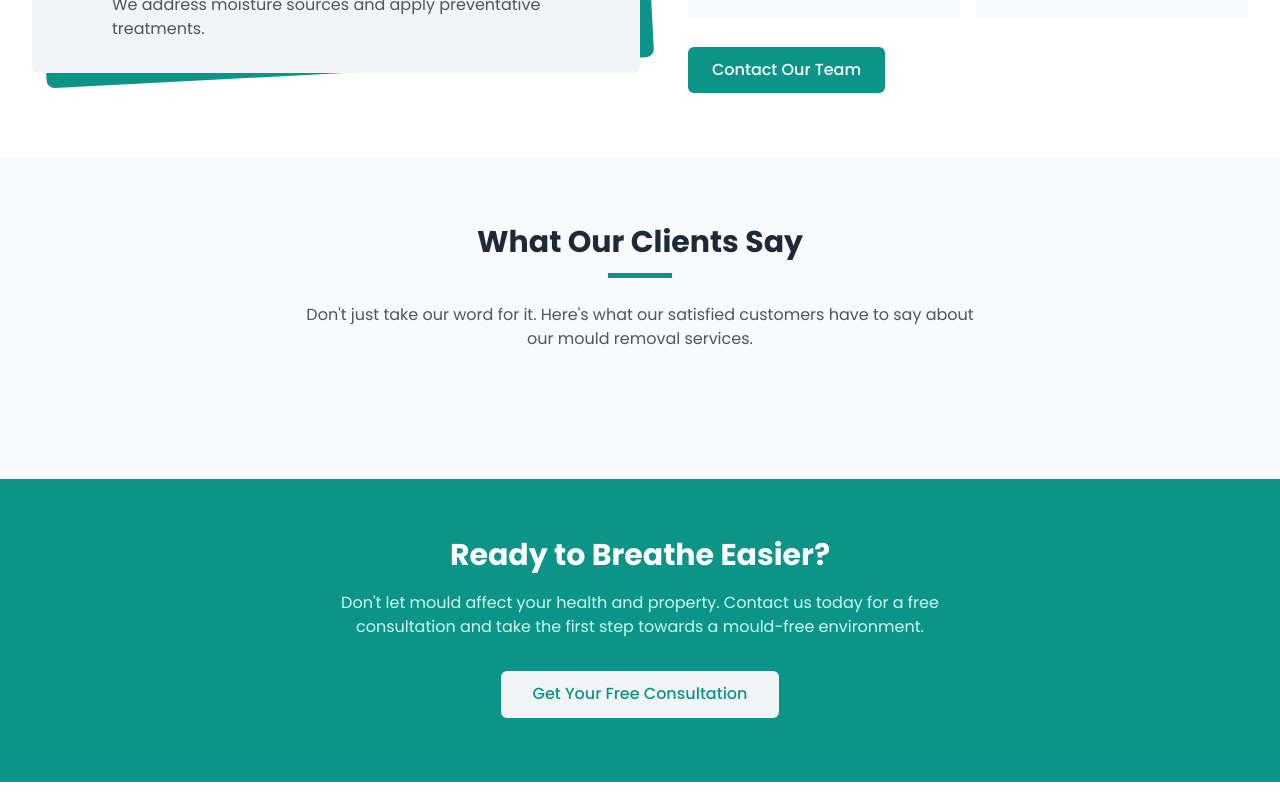
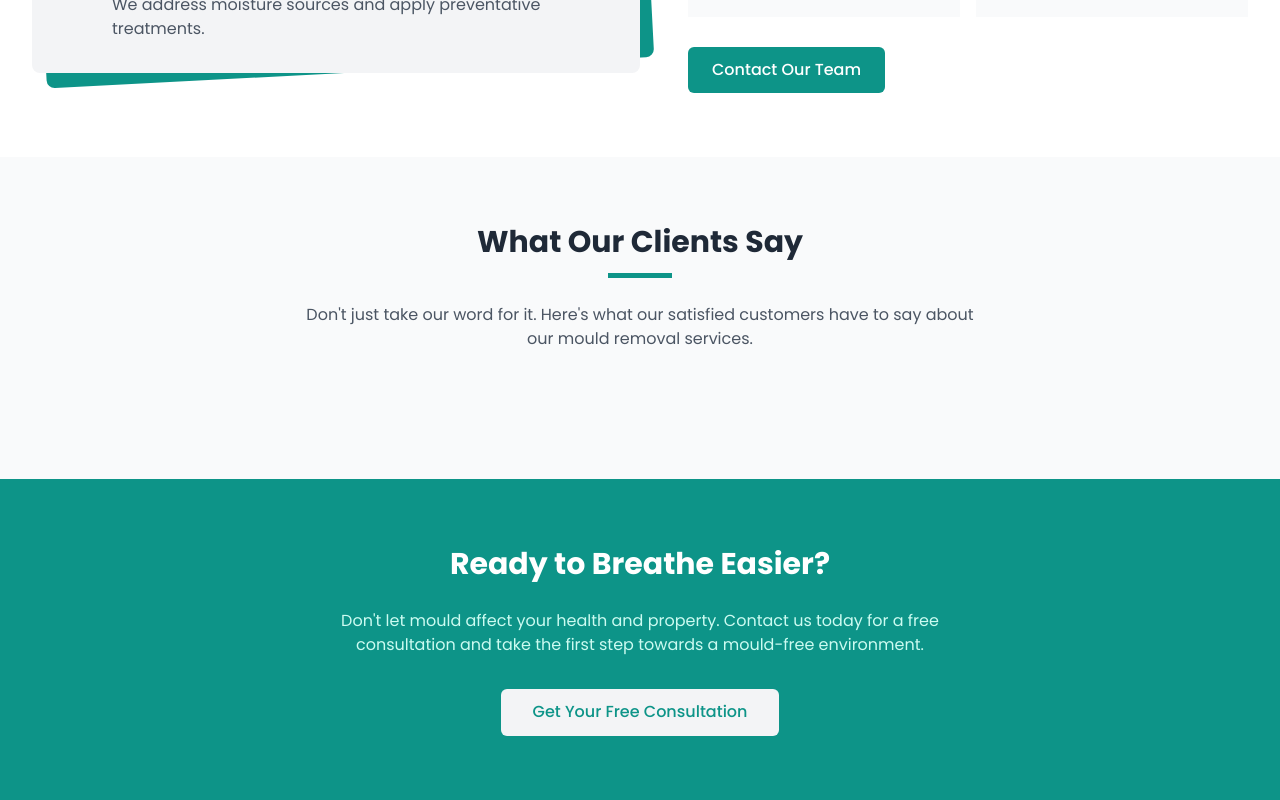
Before and after one commit to Littl3Goat/mould-remediation, an Angular app in the folder MouldRemediation/mouldremediation.client/: page / in a window 1280 px wide. Shown: the part 2807-3607 px from the top of the page. Built offline with nearby package versions, Linux system fonts and the light colour scheme.

Commit message:
Refactor some codes

```diff
--- a/MouldRemediation/mouldremediation.client/src/app/app.component.html
+++ b/MouldRemediation/mouldremediation.client/src/app/app.component.html
@@ -4,4 +4,4 @@
 <app-our-services></app-our-services>
 <app-about-us></app-about-us>
 <app-our-clients></app-our-clients>
-<app-ready></app-ready>
+<app-ready-section></app-ready-section>
--- a/MouldRemediation/mouldremediation.client/src/app/app.module.ts
+++ b/MouldRemediation/mouldremediation.client/src/app/app.module.ts
@@ -13,7 +13,7 @@ import { WhyChooseUsComponent } from './components/why-choose-us/why-choose-us.c
 import { OurServicesComponent } from './components/our-services/our-services.component';
 import { AboutUsComponent } from './components/about-us/about-us.component';
 import { OurClientsComponent } from './components/our-clients/our-clients.component';
-import { ReadyComponent } from './components/ready/ready.component';
+import { ReadySectionComponent } from './components/ready-section/ready-section.component';
 
 @NgModule({
   declarations: [AppComponent],
@@ -26,7 +26,7 @@ import { ReadyComponent } from './components/ready/ready.component';
     OurServicesComponent,
     AboutUsComponent,
     OurClientsComponent,
-    ReadyComponent,
+    ReadySectionComponent,
   ],
   providers: [provideHttpClient(withInterceptorsFromDi())],
   bootstrap: [AppComponent],
--- a/MouldRemediation/mouldremediation.client/src/app/components/ready/ready.component.html
+++ b/MouldRemediation/mouldremediation.client/src/app/components/ready-section/ready-section.component.html
@@ -1,12 +1,12 @@
 <div class="ready-comp">
   <div class="container container--1">
     <div class="ready-comp__box">
-      <div class="paragraph paragraph--3 ready-comp__box__description">
-        <h2 class="heading heading--5">Ready to Breathe Easier?</h2>
+      <h2 class="heading heading--5">Ready to Breathe Easier?</h2>
+      <p class="paragraph paragraph--3 ready-comp__box__description">
         Don't let mould affect your health and property. Contact us today for a
         free consultation and take the first step towards a mould-free
         environment.
-      </div>
+      </p>
       <a href="a" class="btn btn--3">Get Your Free Consultation</a>
     </div>
   </div>
--- /dev/null
+++ b/MouldRemediation/mouldremediation.client/src/app/components/ready-section/ready-section.component.ts
@@ -0,0 +1,12 @@
+import { Component, OnInit } from '@angular/core';
+
+@Component({
+  selector: 'app-ready-section',
+  templateUrl: 'ready-section.component.html',
+  standalone: true,
+})
+export class ReadySectionComponent implements OnInit {
+  constructor() {}
+
+  ngOnInit() {}
+}
--- a/MouldRemediation/mouldremediation.client/src/app/components/ready/ready.component.ts
+++ /dev/null
@@ -1,12 +0,0 @@
-import { Component, OnInit } from '@angular/core';
-
-@Component({
-  selector: 'app-ready',
-  templateUrl: 'ready.component.html',
-  standalone: true,
-})
-export class ReadyComponent implements OnInit {
-  constructor() {}
-
-  ngOnInit() {}
-}
--- a/MouldRemediation/mouldremediation.client/src/styles/main.scss
+++ b/MouldRemediation/mouldremediation.client/src/styles/main.scss
@@ -12,4 +12,4 @@
 @import "./3-components/image-compare";
 @import "./3-components/about-us";
 @import "./3-components/our-clients";
-@import "./3-components/ready";
+@import "./3-components/ready-section";
```
Also changed, not shown: MouldRemediation/mouldremediation.client/src/styles/3-components/_ready-section.scss (renamed from MouldRemediation/mouldremediation.client/src/styles/3-components/_ready.scss).
